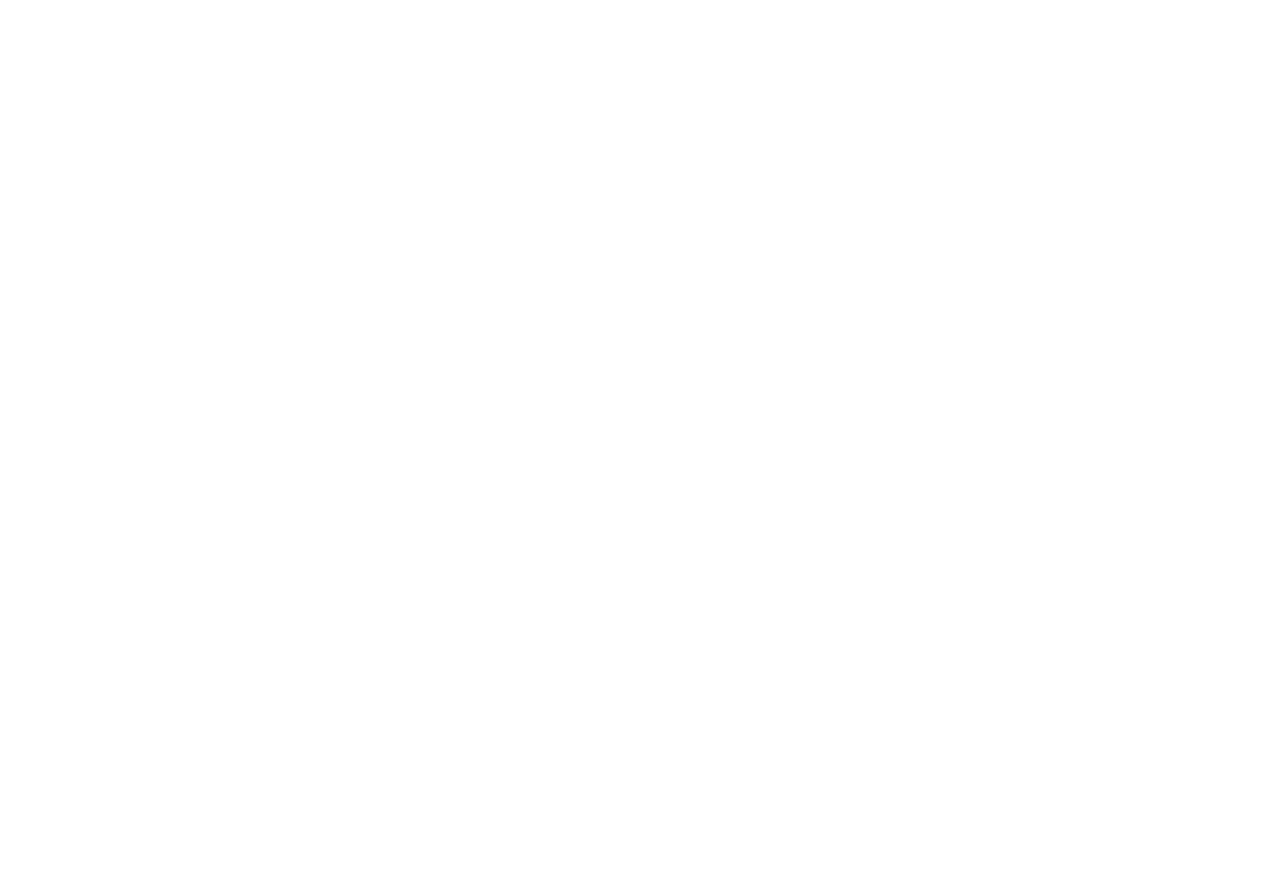
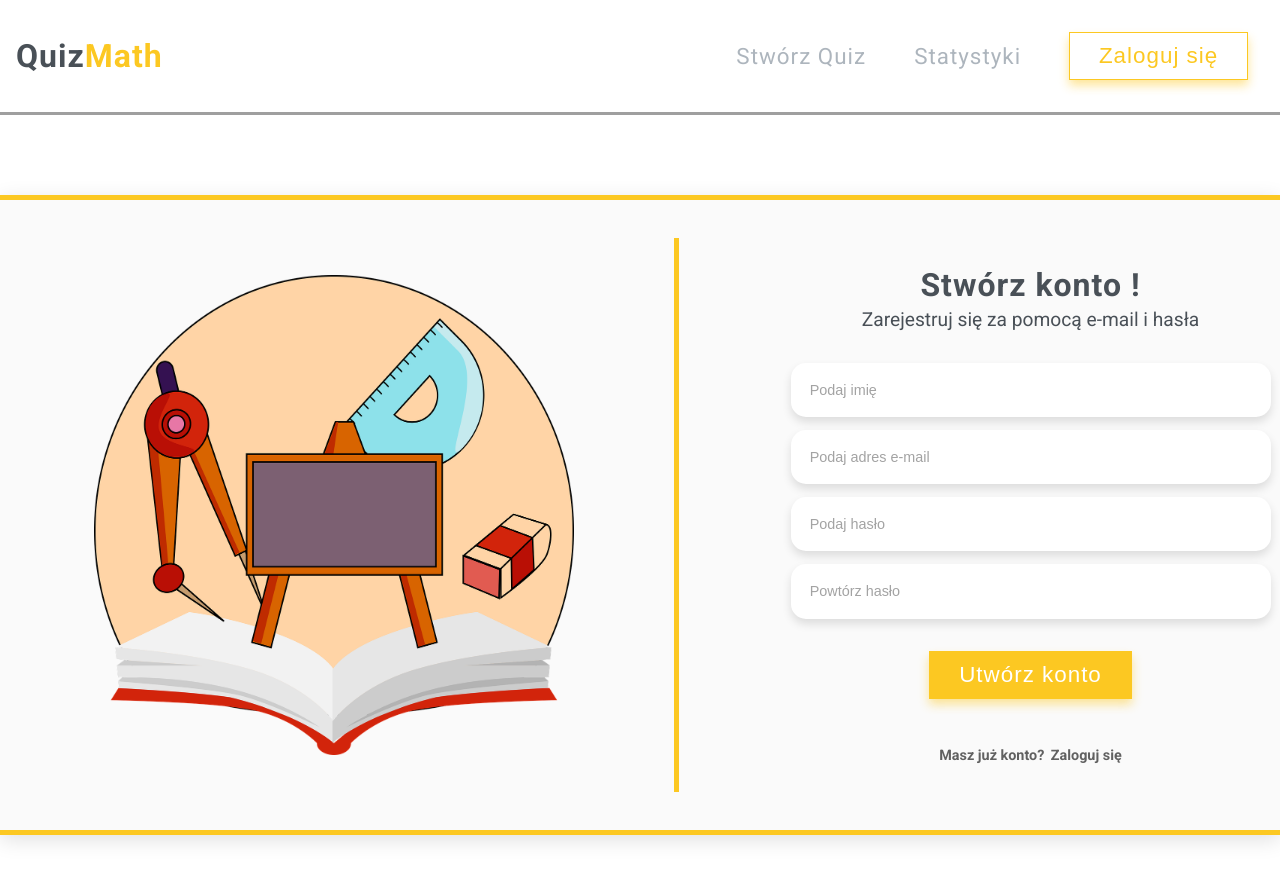
Before and after one commit to lukaszfronia/quiz-app-react, a React (Create React App) app: page /zarejestruj-sie in a window 1280 px wide. Before the commit this address had no page. Shown: the top 880 px of the page. Before the commit the page ends 800 px from the top, so only its background shows below. Built offline with nearby package versions, Linux system fonts and the light colour scheme.

Commit message:
create sign up page with styles

```diff
--- a/src/App.js
+++ b/src/App.js
@@ -7,6 +7,7 @@
 import SignIn from "./pages/sign-in/sign-in";
 import Quiz from "./pages/quiz/quiz";
 import { Fragment } from "react";
+import SignUp from "./pages/sign-up/sign-up";
 
 function App() {
   //nagłowek z logo i navigacją
@@ -20,6 +21,7 @@
           <Route index element={<Home />} />
           <Route path="statystyki/*" element={<Statistic />} />
           <Route path="zaloguj-sie/" element={<SignIn />} />
+          <Route path="zarejestruj-sie/" element={<SignUp />} />
           <Route path="quiz/" element={<Quiz />} />
         </Route>
       </Routes>
--- a/src/components/button/button.styles.css
+++ b/src/components/button/button.styles.css
@@ -5,7 +5,7 @@
   font-size: 1.4rem;
   letter-spacing: 1px;
   padding: 0 1.8rem;
-  max-width: 12rem;
+  max-width: 13rem;
   height: 3rem;
   box-shadow: 0 0.4rem 0.6rem #fcc92279;
   transition: all 0.4s ease-in-out;
--- a/src/pages/sign-in/sign-in.jsx
+++ b/src/pages/sign-in/sign-in.jsx
@@ -40,7 +40,9 @@
             <div className="to-register-box">
               <span className="register-span">
                 Nie masz jeszcze konta ?
-                <Link className="link-to-register">Zarejestruj się</Link>
+                <Link className="link-to-register" to="/zarejestruj-sie">
+                  Zarejestruj się
+                </Link>
               </span>
             </div>
           </form>
--- /dev/null
+++ b/src/pages/sign-up/sign-up.jsx
@@ -0,0 +1,66 @@
+import { Link } from "react-router-dom";
+import Button from "../../components/button/button.component";
+import image from "../sign-in/geometry-g8bc5c6b0e_1280.png";
+
+import "./sign-up.styles.css";
+
+const SignUp = () => {
+  return (
+    <>
+      <div className="sign-up-container">
+        <div className="img-box-left">
+          <img className="sign-up-img" src={image} alt="Math Instruments"></img>
+        </div>
+        <div className="log-in-box">
+          <div className="log-in-text-box">
+            <h1>Stwórz konto !</h1>
+            <p>Zarejestruj się za pomocą e-mail i hasła</p>
+          </div>
+          <form onSubmit={""}>
+            <div className="input-form">
+              <input
+                type="text"
+                name="name"
+                placeholder="Podaj imię"
+                required
+              />
+              <input
+                type="e-mail"
+                name="email"
+                placeholder="Podaj adres e-mail"
+                required
+              />
+              <input
+                type="password"
+                name="password"
+                placeholder="Podaj hasło"
+                required
+              />
+              <input
+                type="password"
+                name="password"
+                placeholder="Powtórz hasło"
+                required
+              />
+            </div>
+            <div className="btn-box">
+              <Button type="submit" buttonType="secondary">
+                Utwórz konto
+              </Button>
+            </div>
+            <div className="to-register-box">
+              <span className="register-span">
+                Masz już konto?
+                <Link className="link-to-register" to="/zaloguj-sie">
+                  Zaloguj się
+                </Link>
+              </span>
+            </div>
+          </form>
+        </div>
+      </div>
+    </>
+  );
+};
+
+export default SignUp;
--- /dev/null
+++ b/src/pages/sign-up/sign-up.styles.css
@@ -0,0 +1,31 @@
+.sign-up-container {
+  display: flex;
+
+  border-bottom: 5px solid #fcc822;
+  border-top: 5px solid #fcc822;
+
+  padding: 2.4rem;
+  justify-content: center;
+  gap: 6rem;
+
+  color: #000;
+  background-color: #f7f7f794;
+
+  max-width: 90rem;
+  height: 40rem;
+  margin: 5rem auto;
+
+  box-shadow: 0 5px 20px rgba(0, 0, 0, 0.12);
+}
+
+.img-box-left {
+  border-right: 5px solid #fcc822;
+  display: flex;
+
+  align-items: center;
+  padding: 0 10em;
+}
+.sign-up-img {
+  width: 30rem;
+  height: 30rem;
+}
```
